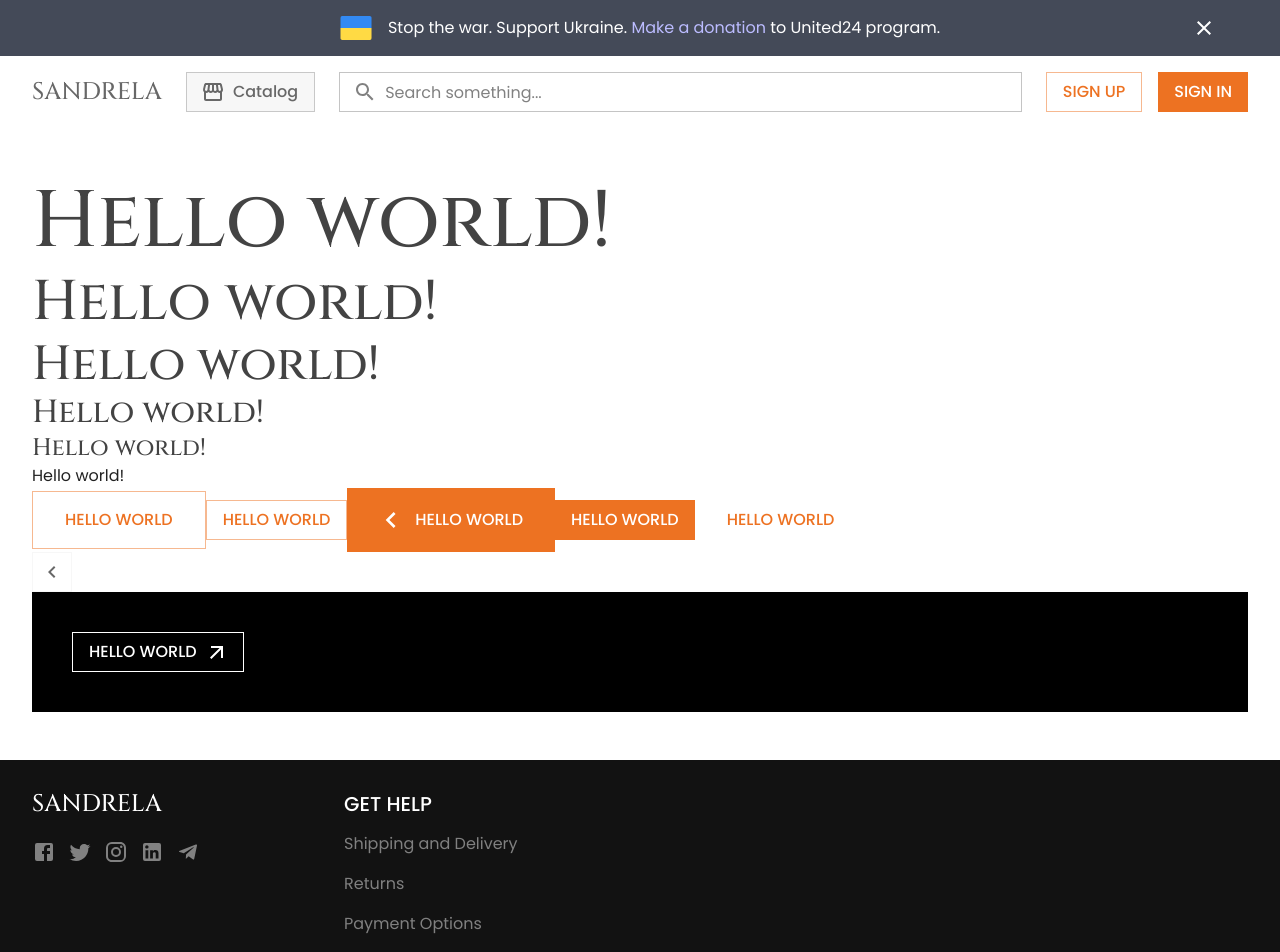
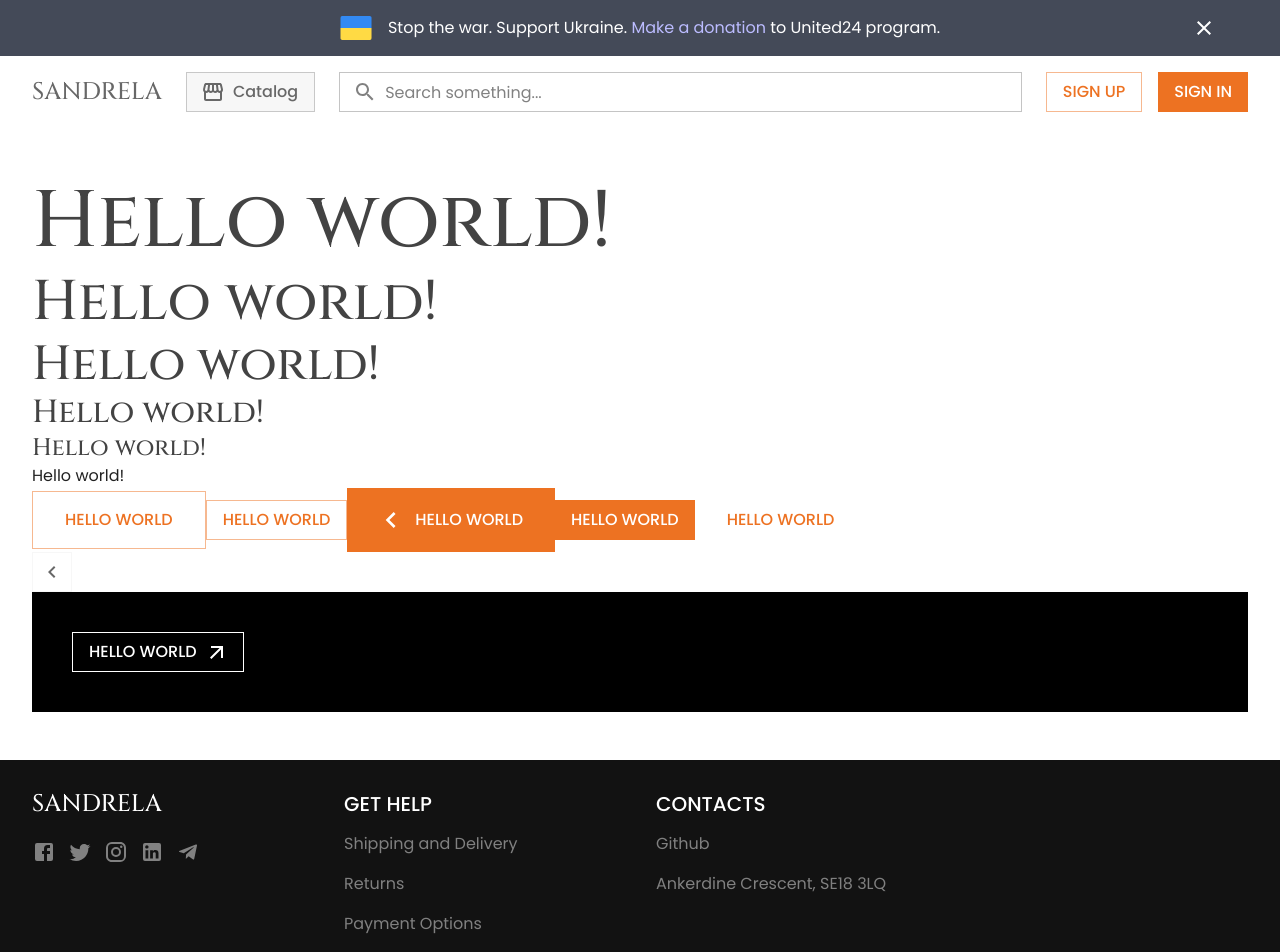
Before and after one commit to berezenko04/wedding-shop, a React (Vite) app in the folder client/: page / in a window 1280 px wide. Shown: the top 952 px of the page. Built offline with nearby package versions, Linux system fonts and the light colour scheme.

Commit message:
feat: added footer contacts

```diff
--- a/client/src/components/navigation/Footer/index.tsx
+++ b/client/src/components/navigation/Footer/index.tsx
@@ -4,7 +4,9 @@ import { Box, Grid, Link, Stack, Typography } from "@mui/material";
 import CustomContainer from "@/components/ui/layout/CustomContainer";
 import Socials from "./Socials";
 import Logo from "../Logo";
-import { footerHelpMenu } from "@/data/menus";
+
+// data
+import { footerContacts, footerHelpMenu } from "@/data/menus";
 
 const Footer: React.FC = () => {
   return (
@@ -31,6 +33,20 @@ const Footer: React.FC = () => {
               </Stack>
             </Stack>
           </Grid>
+          <Grid size={{ xs: 3 }}>
+            <Stack gap={2}>
+              <Typography color="common.white" fontSize={20} fontWeight={500} textTransform="uppercase">
+                Contacts
+              </Typography>
+              <Stack component="nav" gap={2}>
+                {footerContacts.map(({ title, href }) => (
+                  <Link href={href} color="grey">
+                    {title}
+                  </Link>
+                ))}
+              </Stack>
+            </Stack>
+          </Grid>
         </Grid>
       </CustomContainer>
     </Box>
--- a/client/src/data/menus.ts
+++ b/client/src/data/menus.ts
@@ -4,3 +4,8 @@ export const footerHelpMenu = [
   { title: "Payment Options", href: "#" },
   { title: "Contact Us", href: "#" },
 ];
+
+export const footerContacts = [
+  { title: "Github", href: "https://github.com/berezenko04" },
+  { title: "Ankerdine Crescent, SE18 3LQ", href: "https://maps.app.goo.gl/WWFFsVYGtapeyhYaA" },
+];
```
